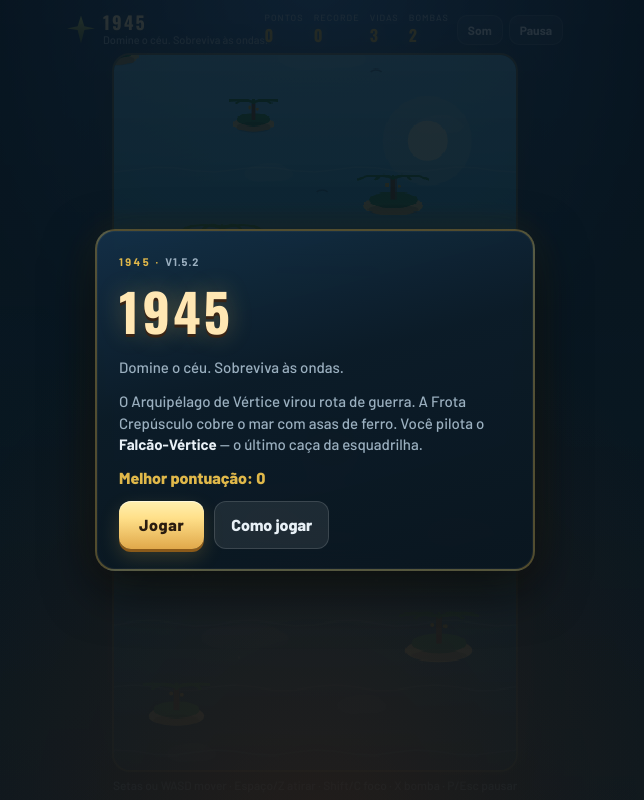
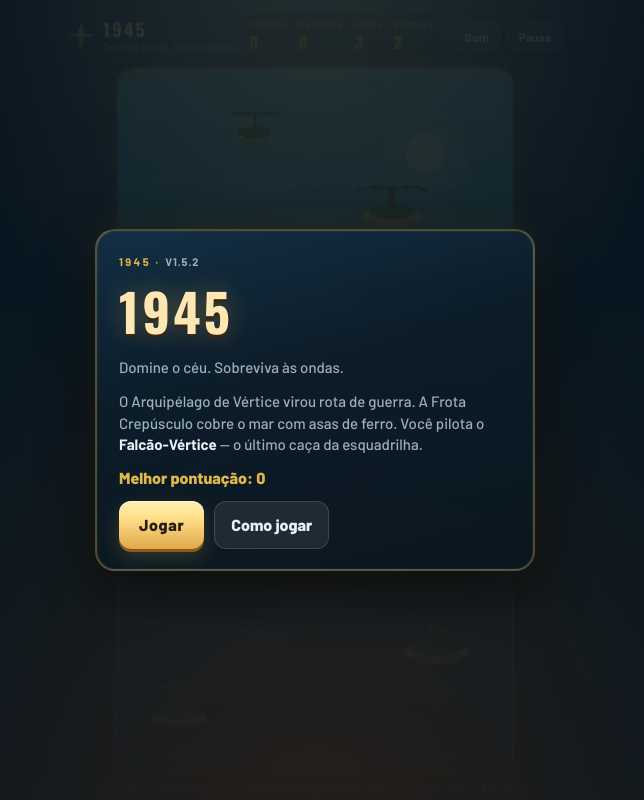
Before and after one commit to KT3746/1945, a website: page index.html in a window 1280 px wide. Shown: the whole page, without its empty margins (325-969 px from the left). Drawn offline with nearby package versions, Linux system fonts and the light colour scheme; animation ran at ten frames a second.

Commit message:
feat: HUD/UI glass premium

```diff
--- a/css/styles.css
+++ b/css/styles.css
@@ -101,6 +101,11 @@
 .stats {
   display: flex;
   gap: 10px;
+  padding: 6px 10px;
+  border-radius: 12px;
+  background: #00000033;
+  border: 1px solid #ffffff12;
+  backdrop-filter: blur(8px);
 }
 
 .stat span {
@@ -126,14 +131,18 @@
 
 .chip {
   appearance: none;
-  border: 1px solid #ffffff22;
-  background: #ffffff12;
+  border: 1px solid #ffffff28;
+  background: linear-gradient(180deg, #ffffff18, #ffffff0a);
   color: var(--ink);
   border-radius: 10px;
-  padding: 8px 10px;
+  padding: 8px 11px;
   font: 700 12px/1 Barlow, sans-serif;
   cursor: pointer;
+  box-shadow: 0 1px 0 #ffffff10 inset, 0 4px 12px #00000044;
+  backdrop-filter: blur(6px);
+  transition: filter 0.12s ease, border-color 0.12s ease;
 }
+.chip:hover { filter: brightness(1.08); }
 
 .chip[aria-pressed="true"] {
   background: #e85d4c33;
@@ -157,9 +166,9 @@
   border-radius: 16px;
   overflow: hidden;
   box-shadow:
-    0 0 0 2px #e0b84a55,
-    0 0 28px #e0b84a22,
-    var(--shadow);
+    0 0 0 2px #e0b84a66,
+    0 0 36px #e0b84a33,
+    0 20px 60px #000000aa;
   background: #0a3048;
 }
 
@@ -317,9 +326,15 @@
   justify-content: center;
   padding: 16px;
   background:
-    radial-gradient(ellipse at 50% 110%, #3a241888, transparent 50%),
-    linear-gradient(180deg, #07141fdd, #0a1820ee);
+    radial-gradient(ellipse at 50% -20%, #e0b84a22, transparent 45%),
+    radial-gradient(ellipse at 50% 110%, #3a241899, transparent 55%),
+    linear-gradient(180deg, #07141fe8, #0a1820f2);
   z-index: 20;
+  animation: overlayIn 0.28s ease-out;
+}
+@keyframes overlayIn {
+  from { opacity: 0; }
+  to { opacity: 1; }
 }
 
 .modal {
@@ -362,6 +377,11 @@
     0 0 24px #e0b84a55;
 }
 
+.subtag {
+  margin-top: -6px !important;
+  font-size: 13px !important;
+  opacity: 0.85;
+}
 .tagline,
 .story {
   margin: 0 0 12px;
```
